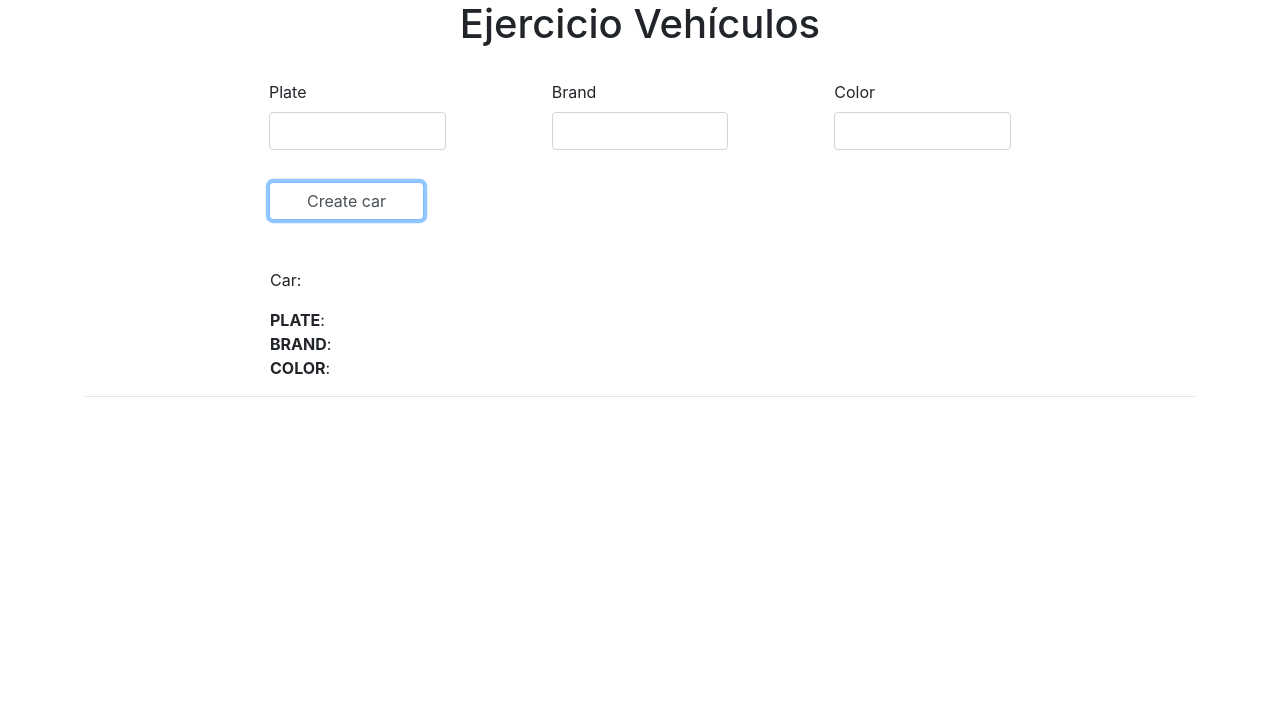
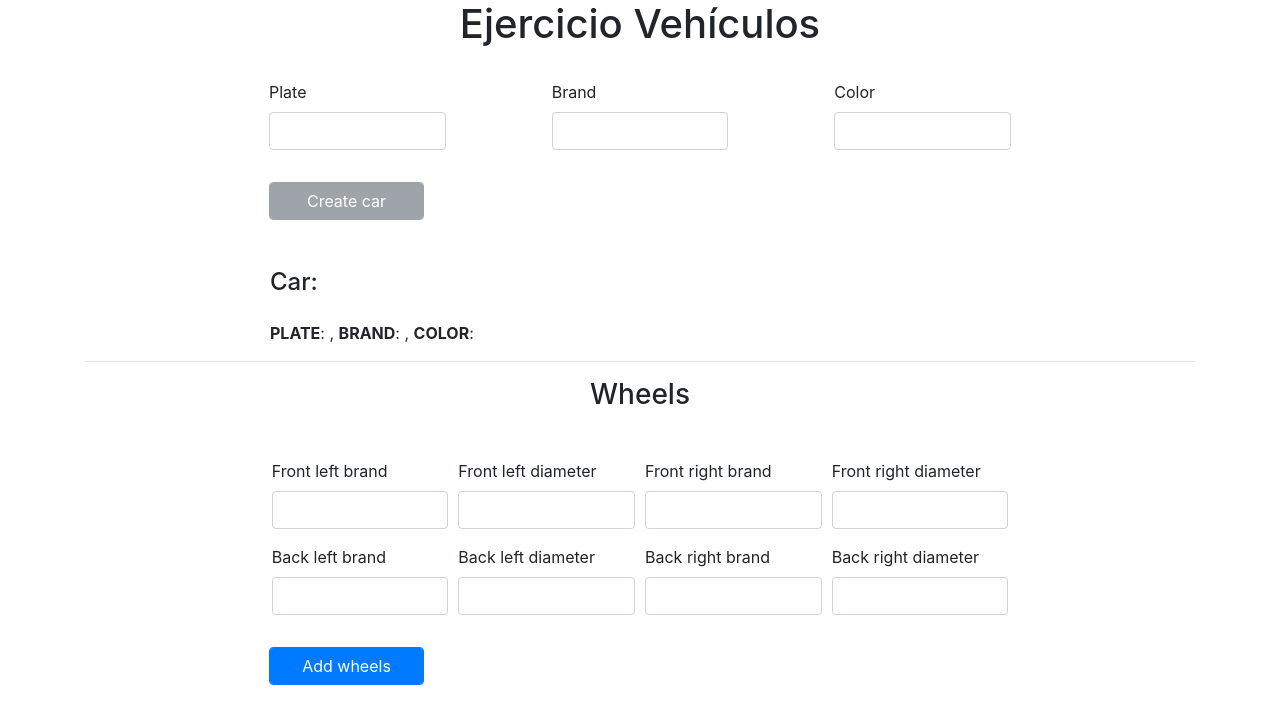
Before and after one commit to BiggsBottor/vehicles, a plain HTML site: page views/index.html in a window 1280 px wide. Both pictures are taken after a click on the button "Create car". Drawn offline with nearby package versions, Linux system fonts and the light colour scheme.

Commit message:
typesript FASE 2 Añadiendo ruedas al coche

```diff
--- a/controllers/controller.js
+++ b/controllers/controller.js
@@ -3,30 +3,72 @@
 var _plate = document.querySelector("#plate"); //matrícula
 var _brand = document.querySelector("#brand"); //marca
 var _color = document.querySelector("#color"); //color
+var sectionWheels = document.querySelector("#createWheelsForm");
+var wheelsTxt = ["Front Left", "Front Right", "Back Left", "Back Right"];
+var submitCar = document.querySelector("#createCarBtn");
+var submitWheels = document.querySelector("#createWheelsBtn");
 /*-- llama a la función al pulsar el botón --*/
-var submit = document.querySelector("#createCar");
-submit.addEventListener("click", function () {
+submitCar.addEventListener("click", function () {
     createCar(_plate.value, _brand.value, _color.value);
+    submitCar.disabled = true;
+    submitCar.classList.toggle("btn-primary");
+    submitCar.classList.toggle("btn-secondary");
+    sectionWheels.classList.remove("d-none");
 });
+var currentCar;
 /*-- crea y añade el HTML para mostrar los datos recogidos --*/
 function createCar(plate, brand, color) {
     var car = new Car(plate, color, brand);
+    currentCar = car;
     var section = document.querySelector("#carInfo");
     section.innerHTML = "";
-    var p1 = document.createElement("p");
-    var p2 = document.createElement("p");
+    //crea el titulo
+    var h4 = document.createElement("h4");
+    h4.classList.add("mb-4");
     var node1 = document.createTextNode("Car:");
-    var node2 = "<b>PLATE</b>: " + plate + " <br><b>BRAND</b>: " + brand + " <br><b>COLOR</b>: " + color;
-    p1.appendChild(node1);
-    p2.innerHTML = node2;
-    section.appendChild(p1);
-    section.appendChild(p2);
+    h4.appendChild(node1);
+    section.appendChild(h4);
+    //crea el texto del coche
+    var p = document.createElement("p");
+    var node2 = "<b>PLATE</b>: " + plate + ", <b>BRAND</b>: " + brand + ", <b>COLOR</b>: " + color;
+    p.innerHTML = node2;
+    section.appendChild(p);
 }
-/*-- back up --*/
-/* function createCar(plate:string,brand:string,color:string){
-    let car=new Car(plate,color,brand);
-    car.addWheel(new Wheel(2,"SEAT"));
-    document.body.innerText="CAR: PLATE: " + car.plate
-    + " COLOR: " +car.color + " BRAND: " + brand
-    + " WHEELS: " + JSON.stringify(car.wheels);
-} */
+var wheelBrand = document.querySelectorAll(".wheel_brand");
+var wheelDiameter = document.querySelectorAll(".wheel_diameter");
+var wheelsBrand = Array.prototype.slice.call(wheelBrand);
+var wheelsDiameter = Array.prototype.slice.call(wheelDiameter);
+submitWheels.addEventListener("click", function () {
+    CreateWheels(currentCar);
+    submitWheels.disabled = true;
+    submitWheels.classList.toggle("btn-primary");
+    submitWheels.classList.toggle("btn-secondary");
+});
+/*-- crea ruedas de 1 en 1 para pasarle al coche creado --*/
+function createWheel(diameter, brand) {
+    var w = new Wheel(diameter, brand);
+    currentCar.addWheel(w);
+}
+/*-- obtiene los datos de las ruedas para añadirlas al coche actual y mostralo por pantalla --*/
+function CreateWheels(c) {
+    for (var w_1 = 0; w_1 < 4; w_1++) {
+        // añadiendo el símbolo "+" delante de la variable, se convierte en tipo number
+        createWheel(+wheelsDiameter[w_1].value, wheelsBrand[w_1].value);
+    }
+    var section = document.querySelector("#wheelsInfo");
+    section.innerHTML = "";
+    //crea el titulo
+    var h4 = document.createElement("h4");
+    h4.classList.add("mb-4");
+    var node1 = document.createTextNode("Wheels:");
+    h4.appendChild(node1);
+    section.appendChild(h4);
+    //crea el texto de las ruedas
+    var p = document.createElement("p");
+    var w = c.wheels;
+    for (var i = 0; i < w.length; i++) {
+        var node = wheelsTxt[i] + "=> <b>Brand:</b> " + w[i].brand + " <b>Diameter:</b> " + w[i].diameter + "<br>";
+        p.innerHTML += node;
+    }
+    section.appendChild(p);
+}
--- a/css/style.css
+++ b/css/style.css
@@ -1,3 +1,4 @@
-#createCar {
+#createCarBtn,
+#createWheelsBtn {
     margin-left: -1em;
 }
--- a/views/index.html
+++ b/views/index.html
@@ -19,7 +19,8 @@
             <h1 class="text-center">Ejercicio Vehículos</h1>
         </header>
         <br>
-        <section>
+        <!-- / fromulario de creación de vehículo / -->
+        <section id="createCarForm">
             <form>
                 <div class="form-row d-flex justify-content-center">
                     <div class="form-group col-2 mx-5">
@@ -36,19 +37,59 @@
                     </div>
                 </div>
                 <div class="form-group col-2 offset-2 mt-3">
-                    <input class="form-control btn btn-primary" id="createCar" type="button" value="Create car">
+                    <input class="form-control btn btn-primary" id="createCarBtn" type="button" value="Create car">
                 </div>
             </form>
         </section>
         <section id="carInfo" class="offset-2 mt-5"></section>
         <hr>
+        <!-- / fromulario de creación de ruedas / -->
+        <section class="d-none" id="createWheelsForm">
+            <h3 class="text-center mb-5">Wheels</h3>
+            <form>
+                <div class="form-row d-flex justify-content-center">
+                    <div class="form-group col-2 ">
+                        <label for="wheelFLBrand">Front left brand</label>
+                        <input class="wheel_brand form-control" type="text" name="wheelFLBrand" id="wheelFLBrand">
+                    </div>
+                    <div class="form-group col-2 ">
+                        <label for="wheelFLDiameter">Front left diameter</label>
+                        <input class="wheel_diameter form-control" type="text" name="wheelFLDiameter" id="wheelFLDiameter">
+                    </div>
+                    <div class="form-group col-2 ">
+                        <label for="wheelFRBrand">Front right brand</label>
+                        <input class="wheel_brand form-control" type="text" name="wheelFRBrand" id="wheelFRBrand">
+                    </div>
+                    <div class="form-group col-2 ">
+                        <label for="wheelFRDiameter">Front right diameter</label>
+                        <input class="wheel_diameter form-control" type="text" name="wheelFRDiameter" id="wheelFRDiameter">
+                    </div>
+                    <div class="w-100"></div>
+                    <div class="form-group col-2 ">
+                        <label for="wheelBLBrand">Back left brand</label>
+                        <input class="wheel_brand form-control" type="text" name="wheelBLBrand" id="wheelBLBrand">
+                    </div>
+                    <div class="form-group col-2 ">
+                        <label for="wheelBLDiameter">Back left diameter</label>
+                        <input class="wheel_diameter form-control" type="text" name="wheelBLDiameter" id="wheelBLDiameter">
+                    </div>
+                    <div class="form-group col-2 ">
+                        <label for="wheelBRBrand">Back right brand</label>
+                        <input class="wheel_brand form-control" type="text" name="wheelBRBrand" id="wheelBRBrand">
+                    </div>
+                    <div class="form-group col-2 ">
+                        <label for="wheelBRDiameter">Back right diameter</label>
+                        <input class="wheel_diameter form-control" type="text" name="wheelBRDiameter" id="wheelBRDiameter">
+                    </div>
+                </div>
+                <div class="form-group col-2 offset-2 mt-3">
+                    <input class="form-control btn btn-primary" id="createWheelsBtn" type="button" value="Add wheels">
+                </div>
+            </form>
+        </section>
+        <section id="wheelsInfo" class="offset-2 mt-5"></section>
     </div>
     <!-- container -->
-
-    <!--
-    <p id="carInfo"></p>
-    <button onclick="createCar('1212SDS','SEAT','ROJO')">Create car</button>
-    -->
 
     <!-- // Scripts // -->
     <script src="https://code.jquery.com/jquery-3.3.1.slim.min.js" integrity="sha384-q8i/X+965DzO0rT7abK41JStQIAqVgRVzpbzo5smXKp4YfRvH+8abtTE1Pi6jizo" crossorigin="anonymous"></script>
```
Also changed, not shown: controllers/controller.ts (+68 -17 lines).
